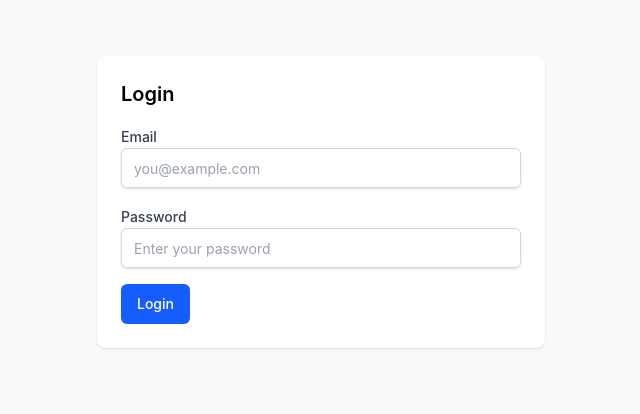
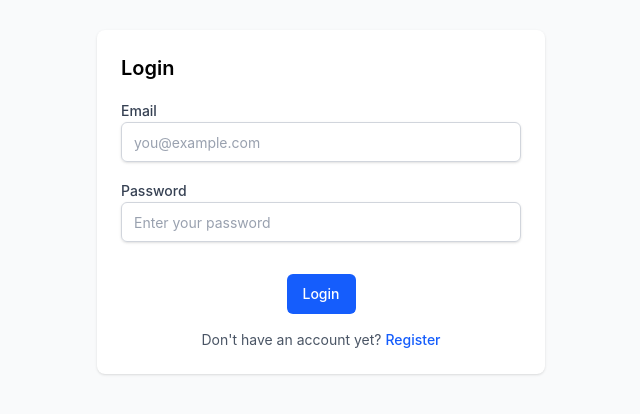
Before and after one commit to maharjansujal/whatup, a React (Vite) app in the folder client/: page /login in a window 1280 px wide. Shown: the part 198-612 px from the top of the page, without its empty margins (319-959 px from the left). Built offline with nearby package versions, Linux system fonts and the light colour scheme; no server answers.

Commit message:
fix: error handling in userform and loginform

```diff
--- a/client/src/components/forms/LoginForm.tsx
+++ b/client/src/components/forms/LoginForm.tsx
@@ -5,6 +5,8 @@ import { Input } from "../shared/input";
 import { Button } from "../shared/button";
 import type { LoginDto } from "../../types/user";
 import { usePostAuth } from "../../hooks/post/usePostAuth";
+import { Link } from "react-router-dom";
+import { AxiosError } from "axios";
 
 export function LoginForm() {
   const methods = useForm<LoginDto>({
@@ -16,8 +18,20 @@ export function LoginForm() {
 
   const { login } = usePostAuth();
 
+  const onSubmit = async (data: LoginDto) => {
+    try {
+      await login(data);
+    } catch (error) {
+      if (error instanceof AxiosError) {
+        methods.setError("root", {
+          message: error.response?.data.message ?? "Login failed",
+        });
+      }
+    }
+  };
+
   return (
-    <Form methods={methods} onSubmit={(data: LoginDto) => login(data)}>
+    <Form methods={methods} onSubmit={onSubmit}>
       <FormField name="email" label="Email">
         <Input type="email" placeholder="you@example.com" />
       </FormField>
@@ -26,7 +40,27 @@ export function LoginForm() {
         <Input type="password" placeholder="Enter your password" />
       </FormField>
 
-      <Button type="submit">Login</Button>
+      <div className="flex justify-center w-full"></div>
+
+      <div className="mt-4 flex flex-col items-center">
+        <Button type="submit">Login</Button>
+
+        {methods.formState.errors.root && (
+          <p className="mt-2 text-center text-sm text-red-500">
+            {methods.formState.errors.root.message}
+          </p>
+        )}
+
+        <p className="mt-4 text-center text-sm text-gray-600">
+          Don't have an account yet?{" "}
+          <Link
+            to="/register"
+            className="font-medium text-blue-600 hover:underline"
+          >
+            Register
+          </Link>
+        </p>
+      </div>
     </Form>
   );
 }
--- a/client/src/components/forms/UserForm.tsx
+++ b/client/src/components/forms/UserForm.tsx
@@ -9,6 +9,7 @@ import { Form } from "../form/form";
 import { FormField } from "../form/formField";
 import { Input } from "../shared/input";
 import { Button } from "../shared/button";
+import { Link } from "react-router-dom";
 
 type Mode = "create" | "edit";
 
@@ -64,6 +65,18 @@ export function UserForm<T extends UserFormFields>({
       <Button type="submit">
         {mode === "create" ? "Register" : "Update Profile"}
       </Button>
+
+      {mode === "create" && (
+        <p className="mt-4 text-center text-sm text-gray-600">
+          Already have an account?{" "}
+          <Link
+            to="/login"
+            className="font-medium text-blue-600 hover:underline"
+          >
+            Login
+          </Link>
+        </p>
+      )}
     </Form>
   );
 }
--- a/client/src/pages/RegisterPage.tsx
+++ b/client/src/pages/RegisterPage.tsx
@@ -1,11 +1,24 @@
 import { useForm } from "react-hook-form";
-import { UserForm } from "../components/forms/UserForm";
 import { usePostAuth } from "../hooks/post/usePostAuth";
 import type { RegisterDto } from "../types/user";
+import { AxiosError } from "axios";
+import { UserForm } from "../components/forms/UserForm";
 
 export function RegisterPage() {
   const { register } = usePostAuth();
   const methods = useForm<RegisterDto>();
+
+  const onSubmit = async (data: RegisterDto) => {
+    try {
+      await register(data);
+    } catch (error) {
+      if (error instanceof AxiosError) {
+        methods.setError("root", {
+          message: error.response?.data.message ?? "Registration failed",
+        });
+      }
+    }
+  };
 
   return (
     <div className="flex min-h-screen items-center justify-center bg-gray-50">
@@ -14,7 +27,7 @@ export function RegisterPage() {
         <UserForm<RegisterDto>
           mode="create"
           methods={methods}
-          onSubmit={(data) => register(data)}
+          onSubmit={onSubmit}
         />
       </div>
     </div>
```
